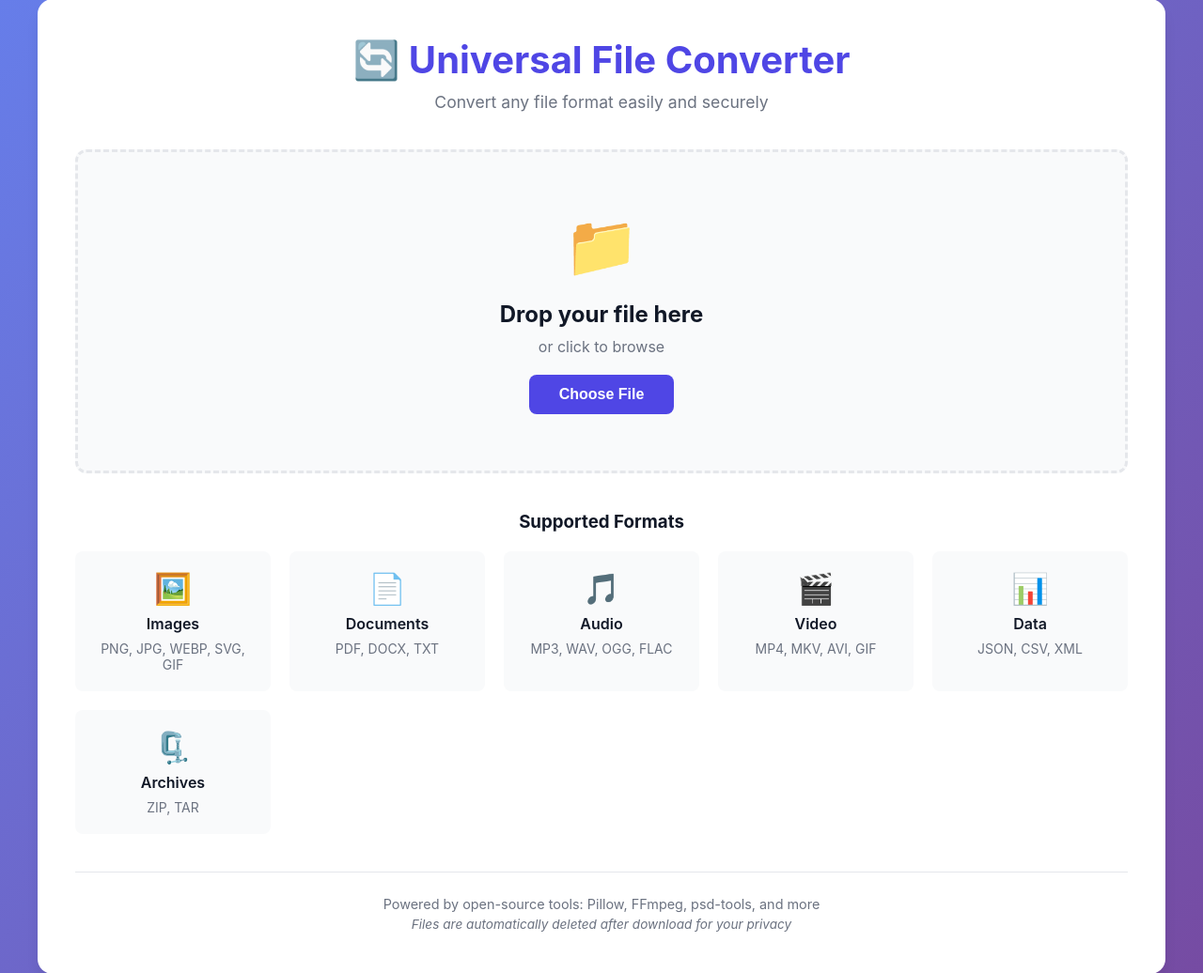
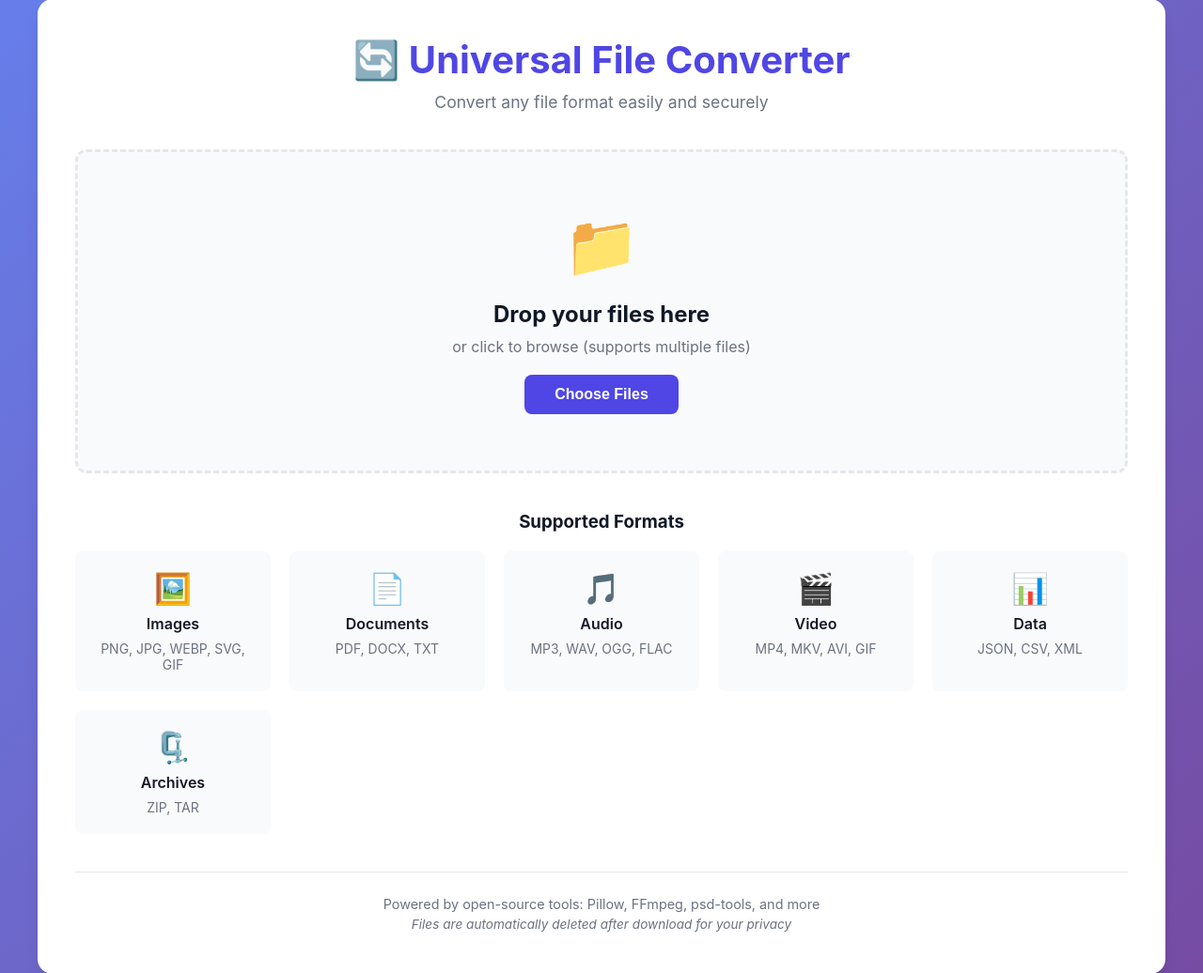
Before and after one commit to fawad0dev/-Some-Converters, a Flask app: page / in a window 1280 px wide. Shown: the part 21-1057 px from the top of the page at 94% size. Run offline with Flask 3, Linux system fonts and the light colour scheme.

Commit message:
Add batch file upload and conversion support with PDF to image improvements
Co-authored-by: fawad0dev <160746799+fawad0dev@users.noreply.github.com>

```diff
--- a/app.py
+++ b/app.py
@@ -6,6 +6,7 @@ import shutil
 from pathlib import Path
 import traceback
 import time
+import zipfile
 
 # Import conversion modules
 from converters import image_converter, document_converter, audio_converter
@@ -98,42 +99,66 @@ def supported_formats():
 
 @app.route('/api/upload', methods=['POST'])
 def upload_file():
-    """Handle file upload (max 100MB)"""
-    if 'file' not in request.files:
+    """Handle file upload (max 100MB) - supports single or multiple files"""
+    # Check if files were provided
+    if 'file' not in request.files and 'files' not in request.files:
         return jsonify({'error': 'No file provided'}), 400
 
-    file = request.files['file']
-    if file.filename == '':
+    # Handle both single file and multiple files
+    files_list = request.files.getlist('files') if 'files' in request.files else [request.files['file']]
+
+    # Filter out empty filenames
+    files_list = [f for f in files_list if f.filename != '']
+
+    if not files_list:
         return jsonify({'error': 'No file selected'}), 400
 
-    if not allowed_file(file.filename):
-        return jsonify({'error': 'File type not supported'}), 400
-
-    # Generate unique ID for this conversion
+    # Generate unique ID for this conversion batch
     conversion_id = str(uuid.uuid4())
-
-    # Save the uploaded file
-    filename = secure_filename(file.filename)
     upload_path = os.path.join(app.config['UPLOAD_FOLDER'], conversion_id)
     os.makedirs(upload_path, exist_ok=True)
 
-    file_path = os.path.join(upload_path, filename)
-    file.save(file_path)
+    uploaded_files = []
 
-    # Get file info
-    file_size = os.path.getsize(file_path)
-    file_category = get_file_category(filename)
+    # Process each file
+    for file in files_list:
+        if not allowed_file(file.filename):
+            return jsonify({'error': f'File type not supported: {file.filename}'}), 400
 
-    return jsonify({
-        'conversion_id': conversion_id,
-        'filename': filename,
-        'size': file_size,
-        'category': file_category
-    })
+        filename = secure_filename(file.filename)
+        file_path = os.path.join(upload_path, filename)
+        file.save(file_path)
+
+        # Get file info
+        file_size = os.path.getsize(file_path)
+        file_category = get_file_category(filename)
+
+        uploaded_files.append({
+            'filename': filename,
+            'size': file_size,
+            'category': file_category
+        })
+
+    # Return info about uploaded files
+    if len(uploaded_files) == 1:
+        # Single file - backward compatibility
+        return jsonify({
+            'conversion_id': conversion_id,
+            'filename': uploaded_files[0]['filename'],
+            'size': uploaded_files[0]['size'],
+            'category': uploaded_files[0]['category']
+        })
+    else:
+        # Multiple files
+        return jsonify({
+            'conversion_id': conversion_id,
+            'files': uploaded_files,
+            'count': len(uploaded_files)
+        })
 
 @app.route('/api/convert', methods=['POST'])
 def convert_file():
-    """Handle file conversion"""
+    """Handle file conversion - supports single and batch conversion"""
     data = request.json
     conversion_id = data.get('conversion_id')
     target_format = data.get('target_format', '').lower()
@@ -141,7 +166,7 @@ def convert_file():
     if not conversion_id or not target_format:
         return jsonify({'error': 'Missing conversion_id or target_format'}), 400
 
-    # Find the uploaded file
+    # Find the uploaded files
     upload_path = os.path.join(app.config['UPLOAD_FOLDER'], conversion_id)
     if not os.path.exists(upload_path):
         return jsonify({'error': 'Upload not found'}), 404
@@ -150,59 +175,100 @@ def convert_file():
     if not files:
         return jsonify({'error': 'No file found'}), 404
 
-    input_file = os.path.join(upload_path, files[0])
-    input_filename = files[0]
-
     # Create output directory
     output_path = os.path.join(app.config['CONVERTED_FOLDER'], conversion_id)
     os.makedirs(output_path, exist_ok=True)
 
-    # Generate output filename
-    base_name = os.path.splitext(input_filename)[0]
-    output_filename = f"{base_name}.{target_format}"
-    output_file = os.path.join(output_path, output_filename)
+    converted_files = []
+    errors = []
 
-    try:
-        # Determine conversion type and call appropriate converter
-        category = get_file_category(input_filename)
+    # Process each file
+    for input_filename in files:
+        input_file = os.path.join(upload_path, input_filename)
 
-        if category == 'image':
-            success = image_converter.convert(input_file, output_file, target_format)
-        elif category == 'document':
-            success = document_converter.convert(input_file, output_file, target_format)
-        elif category == 'audio':
-            success = audio_converter.convert(input_file, output_file, target_format)
-        elif category == 'video':
-            success = video_converter.convert(input_file, output_file, target_format)
-        elif category == '3d':
-            success = model_3d_converter.convert(input_file, output_file, target_format)
-        elif category == 'font':
-            success = font_converter.convert(input_file, output_file, target_format)
-        elif category == 'data':
-            success = data_converter.convert(input_file, output_file, target_format)
-        elif category == 'archive':
-            success = archive_converter.convert(input_file, output_file, target_format)
-        elif category == 'design':
-            success = design_converter.convert(input_file, output_file, target_format)
-        else:
-            return jsonify({'error': 'Unsupported file category'}), 400
+        # Generate output filename
+        base_name = os.path.splitext(input_filename)[0]
+        output_filename = f"{base_name}.{target_format}"
+        output_file = os.path.join(output_path, output_filename)
 
-        if not success:
-            return jsonify({'error': 'Conversion failed'}), 500
+        try:
+            # Determine conversion type and call appropriate converter
+            category = get_file_category(input_filename)
 
-        # Get output file size
+            success = False
+            if category == 'image':
+                success = image_converter.convert(input_file, output_file, target_format)
+            elif category == 'document':
+                # Handle PDF to images (multiple pages)
+                result = document_converter.convert(input_file, output_file, target_format)
+                if isinstance(result, list):
+                    # Multiple output files (e.g., PDF pages to images)
+                    converted_files.extend(result)
+                    continue
+                else:
+                    success = result
+            elif category == 'audio':
+                success = audio_converter.convert(input_file, output_file, target_format)
+            elif category == 'video':
+                success = video_converter.convert(input_file, output_file, target_format)
+            elif category == '3d':
+                success = model_3d_converter.convert(input_file, output_file, target_format)
+            elif category == 'font':
+                success = font_converter.convert(input_file, output_file, target_format)
+            elif category == 'data':
+                success = data_converter.convert(input_file, output_file, target_format)
+            elif category == 'archive':
+                success = archive_converter.convert(input_file, output_file, target_format)
+            elif category == 'design':
+                success = design_converter.convert(input_file, output_file, target_format)
+            else:
+                errors.append(f'{input_filename}: Unsupported file category')
+                continue
+
+            if success and os.path.exists(output_file):
+                converted_files.append(output_file)
+            else:
+                errors.append(f'{input_filename}: Conversion failed')
+
+        except Exception as e:
+            traceback.print_exc()
+            errors.append(f'{input_filename}: {str(e)}')
+
+    if not converted_files:
+        return jsonify({'error': 'All conversions failed', 'details': errors}), 500
+
+    # If multiple output files, create a ZIP
+    if len(converted_files) > 1:
+        zip_filename = f"converted_files.zip"
+        zip_path = os.path.join(output_path, zip_filename)
+
+        with zipfile.ZipFile(zip_path, 'w', zipfile.ZIP_DEFLATED) as zipf:
+            for file_path in converted_files:
+                zipf.write(file_path, os.path.basename(file_path))
+                # Remove individual files after adding to zip
+                os.remove(file_path)
+
+        output_size = os.path.getsize(zip_path)
+        return jsonify({
+            'success': True,
+            'output_filename': zip_filename,
+            'output_size': output_size,
+            'conversion_id': conversion_id,
+            'files_converted': len(converted_files),
+            'errors': errors if errors else None
+        })
+    else:
+        # Single file output
+        output_file = converted_files[0]
         output_size = os.path.getsize(output_file)
 
         return jsonify({
             'success': True,
-            'output_filename': output_filename,
+            'output_filename': os.path.basename(output_file),
             'output_size': output_size,
-            'conversion_id': conversion_id
+            'conversion_id': conversion_id,
+            'errors': errors if errors else None
         })
-
-    except Exception as e:
-        traceback.print_exc()
-        return jsonify({'error': f'Conversion error: {str(e)}'}), 500
 
 @app.route('/api/download/<conversion_id>', methods=['GET'])
 def download_file(conversion_id):
--- a/static/css/style.css
+++ b/static/css/style.css
@@ -203,6 +203,12 @@ h1 {
     margin-bottom: 30px;
 }
 
+.files-list {
+    display: flex;
+    flex-direction: column;
+    gap: 15px;
+}
+
 .file-preview {
     display: flex;
     align-items: center;
--- a/static/js/app.js
+++ b/static/js/app.js
@@ -1,12 +1,12 @@
 // Global state
-let currentFile = null;
+let currentFiles = [];
 let conversionId = null;
 let selectedFormat = null;
 
 // Format mappings for different categories
 const formatMappings = {
     'image': ['png', 'jpg', 'jpeg', 'webp', 'gif', 'bmp'],
-    'document': ['pdf', 'docx', 'txt'],
+    'document': ['pdf', 'docx', 'txt', 'png', 'jpg', 'jpeg'],
     'audio': ['mp3', 'wav', 'ogg', 'flac'],
     'video': ['mp4', 'mkv', 'avi', 'webm', 'gif'],
     '3d': ['obj', 'gltf', 'glb'],
@@ -58,7 +58,7 @@ function handleDrop(e) {
     const files = dt.files;
 
     if (files.length > 0) {
-        handleFileSelect(files[0]);
+        handleFileSelect(Array.from(files));
     }
 }
 
@@ -67,23 +67,27 @@ function setupFileInput() {
     const fileInput = document.getElementById('file-input');
     fileInput.addEventListener('change', (e) => {
         if (e.target.files.length > 0) {
-            handleFileSelect(e.target.files[0]);
+            handleFileSelect(Array.from(e.target.files));
         }
     });
 }
 
 // Handle file selection
-async function handleFileSelect(file) {
-    currentFile = file;
+async function handleFileSelect(files) {
+    currentFiles = files;
 
     // Show progress
     showSection('progress-section');
-    updateProgress('Uploading file...', 20);
+    updateProgress('Uploading files...', 20);
 
     try {
-        // Upload file
+        // Upload files
         const formData = new FormData();
-        formData.append('file', file);
+
+        // Add all files to form data
+        files.forEach(file => {
+            formData.append('files', file);
+        });
 
         const response = await fetch('/api/upload', {
             method: 'POST',
@@ -99,10 +103,10 @@ async function handleFileSelect(file) {
         conversionId = data.conversion_id;
 
         // Update UI with file info
-        updateProgress('File uploaded successfully', 100);
+        updateProgress('Files uploaded successfully', 100);
         setTimeout(() => {
             displayFileInfo(data);
-            showConversionOptions(data.category);
+            showConversionOptions(data);
             showSection('conversion-section');
         }, 500);
 
@@ -114,9 +118,15 @@ async function handleFileSelect(file) {
 
 // Display file information
 function displayFileInfo(data) {
-    document.getElementById('file-name').textContent = data.filename;
-    document.getElementById('file-size').textContent = formatBytes(data.size);
-    document.getElementById('file-category').textContent = `Category: ${capitalizeFirst(data.category)}`;
+    const filesList = document.getElementById('files-list');
+    filesList.innerHTML = '';
+
+    // Check if single file or multiple files
+    const files = data.files || [{ filename: data.filename, size: data.size, category: data.category }];
+
+    files.forEach(fileData => {
+        const filePreview = document.createElement('div');
+        filePreview.className = 'file-preview';
 
         // Set appropriate icon
         const iconMap = {
@@ -131,13 +141,30 @@ function displayFileInfo(data) {
             'design': '🎨'
         };
 
-    document.querySelector('.file-icon').textContent = iconMap[data.category] || '📄';
+        filePreview.innerHTML = `
+            <span class="file-icon">${iconMap[fileData.category] || '📄'}</span>
+            <div class="file-details">
+                <h3 class="file-name">${fileData.filename}</h3>
+                <p class="file-size">${formatBytes(fileData.size)}</p>
+                <p class="file-category">Category: ${capitalizeFirst(fileData.category)}</p>
+            </div>
+        `;
+
+        filesList.appendChild(filePreview);
+    });
 }
 
 // Show conversion options
-function showConversionOptions(category) {
+function showConversionOptions(data) {
     const formatButtons = document.getElementById('format-buttons');
     formatButtons.innerHTML = '';
+
+    // Get category from single or multiple files
+    const category = data.category || (data.files && data.files.length > 0 ? data.files[0].category : null);
+
+    if (!category) {
+        return;
+    }
 
     const formats = formatMappings[category] || [];
 
@@ -212,8 +239,19 @@ async function startConversion() {
 
 // Show download section
 function showDownloadSection(data) {
-    document.getElementById('output-info').textContent =
-        `Your ${selectedFormat.toUpperCase()} file is ready (${formatBytes(data.output_size)})`;
+    const fileCount = data.files_converted || 1;
+    const message = fileCount > 1
+        ? `Your ${fileCount} files are ready in a ZIP archive (${formatBytes(data.output_size)})`
+        : `Your ${selectedFormat.toUpperCase()} file is ready (${formatBytes(data.output_size)})`;
+
+    document.getElementById('output-info').textContent = message;
+
+    // Show warnings if any errors occurred
+    if (data.errors && data.errors.length > 0) {
+        const errorList = data.errors.join(', ');
+        document.getElementById('output-info').textContent += `\n\nNote: Some files had issues: ${errorList}`;
+    }
+
     showSection('download-section');
 }
 
@@ -276,7 +314,7 @@ function resetApp() {
     }
 
     // Reset state
-    currentFile = null;
+    currentFiles = [];
     conversionId = null;
     selectedFormat = null;
 
--- a/templates/index.html
+++ b/templates/index.html
@@ -18,11 +18,11 @@
             <div id="upload-section" class="section active">
                 <div class="upload-area" id="upload-area">
                     <div class="upload-icon">📁</div>
-                    <h2>Drop your file here</h2>
-                    <p>or click to browse</p>
-                    <input type="file" id="file-input" hidden>
+                    <h2>Drop your files here</h2>
+                    <p>or click to browse (supports multiple files)</p>
+                    <input type="file" id="file-input" multiple hidden>
                     <button class="btn btn-primary" onclick="document.getElementById('file-input').click()">
-                        Choose File
+                        Choose Files
                     </button>
                 </div>
 
@@ -66,13 +66,8 @@
             <!-- Conversion Section -->
             <div id="conversion-section" class="section">
                 <div class="file-info">
-                    <div class="file-preview">
-                        <span class="file-icon">📄</span>
-                        <div class="file-details">
-                            <h3 id="file-name">filename.ext</h3>
-                            <p id="file-size">0 KB</p>
-                            <p id="file-category">Category: Unknown</p>
-                        </div>
+                    <div id="files-list" class="files-list">
+                        <!-- File list will be populated here -->
                     </div>
                 </div>
 
@@ -86,7 +81,7 @@
                 <div class="action-buttons">
                     <button class="btn btn-secondary" onclick="resetApp()">Cancel</button>
                     <button class="btn btn-primary" id="convert-btn" onclick="startConversion()" disabled>
-                        Convert File
+                        Convert Files
                     </button>
                 </div>
             </div>
```
Also changed, not shown: converters/document_converter.py (+22 -5 lines). Lines whose indentation alone changed are shown as unchanged.
